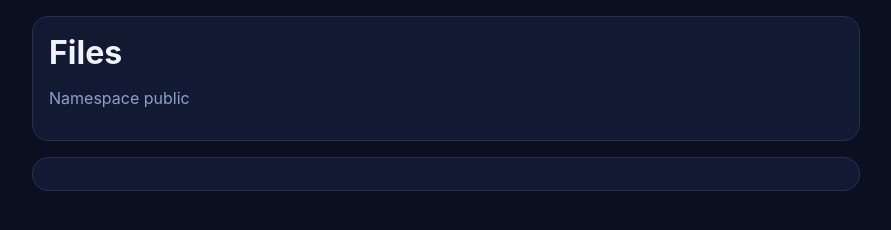
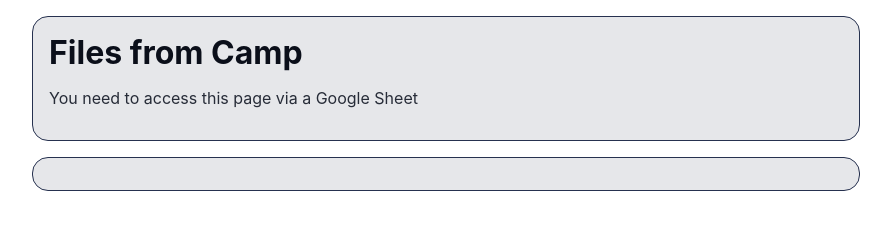
Before and after one commit to BhavnoorSaroya/s3-fileshare-base, a website: page public/browser.html in a window 1280 px wide. Shown: the whole page, without its empty margins (194-1085 px from the left). Drawn offline with Linux system fonts and the light colour scheme; no server answers.

Commit message:
clear bg

```diff
--- a/public/app.css
+++ b/public/app.css
@@ -1,8 +1,8 @@
 :root {
-  --bg: #0b1020;
-  --panel: #121933;
-  --muted: #8ea0c9;
-  --text: #eef3ff;
+  --bg: #0b102013;
+  --panel: #1219331a;
+  --muted: #272c38;
+  --text: #0b0f1a;
   --accent: #6ea8fe;
   --border: #26314f;
   --success: #36c98a;
@@ -17,7 +17,7 @@
 html, body {
   margin: 0;
   padding: 0;
-  background: var(--bg);
+  background: transparent;
   color: var(--text);
   font-family: Inter, ui-sans-serif, system-ui, sans-serif;
 }
@@ -54,11 +54,11 @@
   padding: 32px 16px;
   text-align: center;
   transition: 120ms ease;
-  background: rgba(110, 168, 254, 0.05);
+  background: rgba(255, 255, 255, 0.082);
 }
 
 .dropzone.dragover {
-  background: rgba(110, 168, 254, 0.14);
+  background: rgba(110, 168, 254, 0.055);
   transform: scale(1.01);
 }
 
--- a/public/browser.html
+++ b/public/browser.html
@@ -9,7 +9,7 @@
   <body>
     <div class="container">
       <div class="panel chrome">
-        <h1>Files</h1>
+        <h1>Files from Camp</h1>
         <p id="nsLabel"></p>
       </div>
 
--- a/public/browser.js
+++ b/public/browser.js
@@ -1,5 +1,9 @@
 const id = location.pathname.split("/").filter(Boolean)[0];
-document.getElementById("nsLabel").textContent = `Namespace ${id}`;
+if (!id || !/^\d{4,5}$/.test(id)) {
+  document.getElementById("nsLabel").textContent = "You need to access this page via a Google Sheet";
+} else {
+  document.getElementById("nsLabel").textContent = `Namespace ${id}`;
+}
 
 const fileList = document.getElementById("fileList");
 const toasts = document.getElementById("toasts");
```
